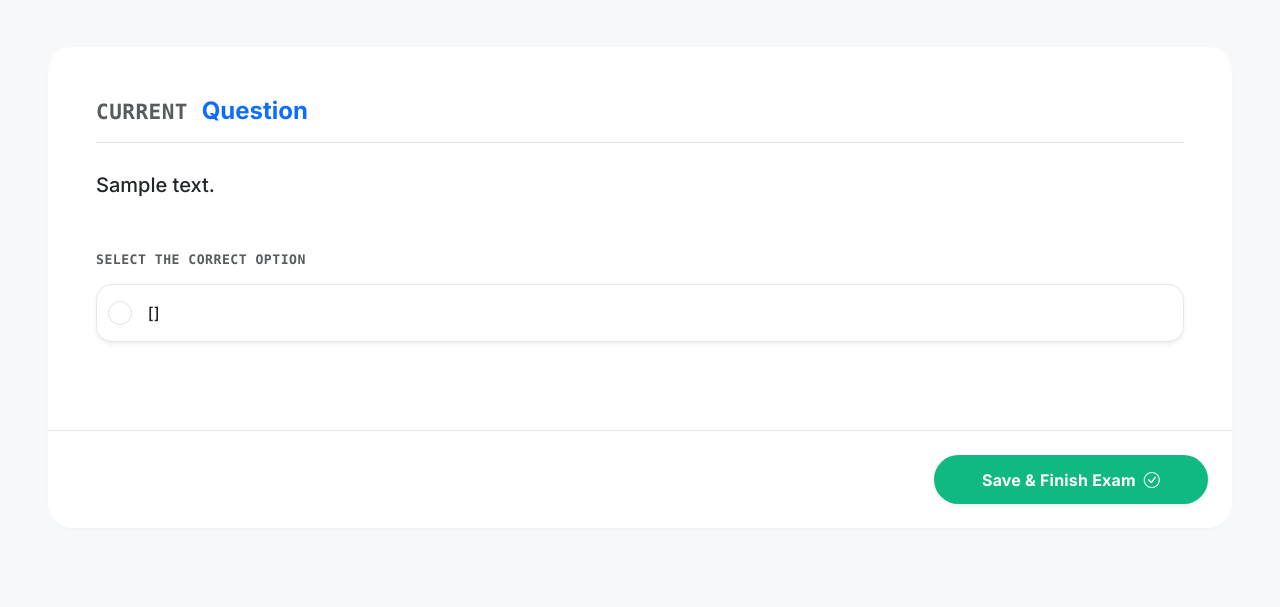
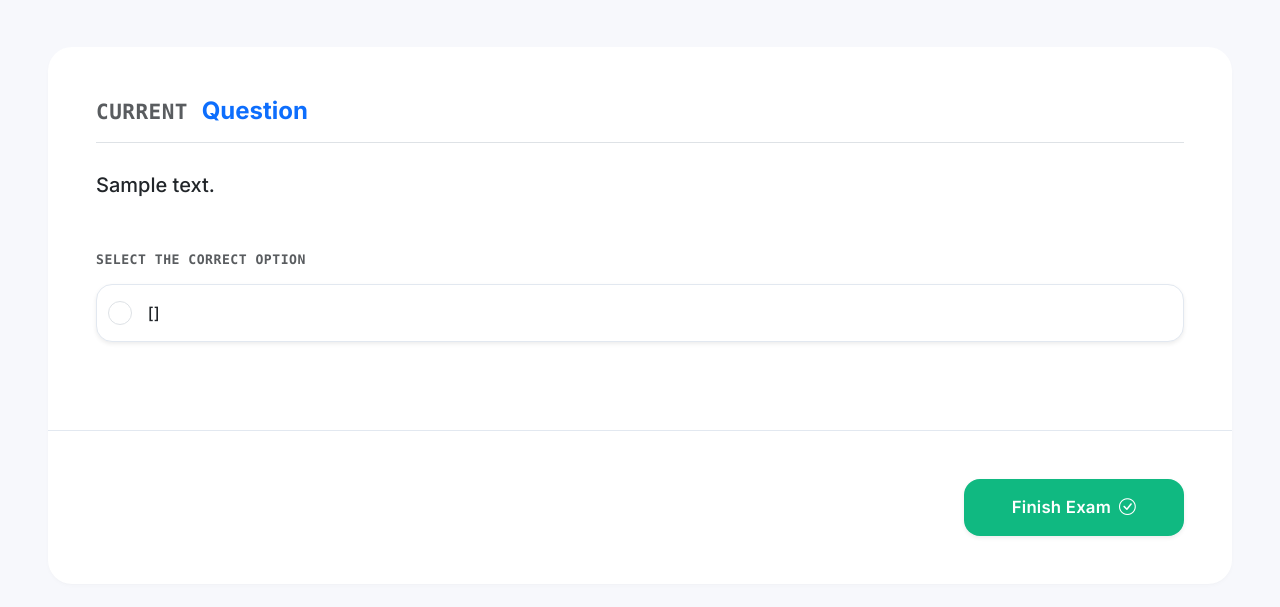
Before and after one commit to Aniket182001/Exam-portal, a Python web app: template app/templates/student/question.html in a window 1280 px wide. Shown: the part 97-704 px from the top of the page. Run offline with Jinja, Linux system fonts and the light colour scheme; the template is opened without the code that fills it: most values are stand-ins (such as "Sample title", 1, 10 or a date in 2020).

Commit message:
Enhance UX by moving navigation buttons to sticky sidebar palette

```diff
--- a/app/templates/student/question.html
+++ b/app/templates/student/question.html
@@ -90,36 +90,30 @@
                         </div>
                     </div>
 
-                    <!-- Navigation Footer -->
-                    <div class="card-footer bg-light-subtle border-top p-4 d-flex flex-column flex-sm-row justify-content-between gap-3">
-                        <div class="d-grid d-sm-block">
-                            {% if question_number > 1 %}
-                            <button type="submit" name="action" value="prev" class="btn btn-outline-secondary btn-lg px-4 rounded-pill fw-bold shadow-sm">
-                                <i class="bi bi-arrow-left me-1"></i> Previous
+                    <!-- Navigation Footer (Fallback if palette is disabled) -->
+                    {% if not (exam.allow_question_navigation and exam.show_question_numbers) %}
+                    <div class="card-footer bg-white border-top p-4 p-lg-5 d-flex justify-content-end">
+                        {% if question_number < total_questions %}
+                        <button type="submit" name="action" value="next" class="btn btn-apple-primary px-5 py-3 shadow-sm d-inline-flex align-items-center" style="border-radius: 16px; font-size: 1.05rem;">
+                            Next <i class="bi bi-arrow-right ms-2"></i>
+                        </button>
+                        {% else %}
+                        <button type="submit" name="action" value="finish" class="btn btn-success px-5 py-3 shadow-sm d-inline-flex align-items-center" style="border-radius: 16px; font-size: 1.05rem; font-weight: 600;">
+                            Finish Exam <i class="bi bi-check-circle ms-2"></i>
                         </button>
                         {% endif %}
                     </div>
-                        <div class="d-grid d-sm-block">
-                            {% if question_number < total_questions %}
-                            <button type="submit" name="action" value="next" class="btn btn-primary btn-lg px-5 rounded-pill fw-bold shadow-sm action-next">
-                                Save & Next <i class="bi bi-arrow-right ms-1"></i>
-                            </button>
-                            {% else %}
-                            <button type="submit" name="action" value="finish" class="btn btn-success btn-lg px-5 rounded-pill fw-bold shadow-sm action-next">
-                                Save & Finish Exam <i class="bi bi-check-circle ms-1"></i>
-                            </button>
                     {% endif %}
                 </div>
             </div>
-                </div>
-            </div>
 
-            <!-- Sidebar Palette -->
+            <!-- Sidebar Palette & Navigation -->
             {% if exam.allow_question_navigation and exam.show_question_numbers %}
             <div class="col-xl-3 col-lg-4">
-                <div class="card border-0 shadow-sm rounded-xl sticky-top z-1" style="top: 20px;">
-                    <div class="card-header bg-white border-bottom py-3 text-center">
-                        <h6 class="mb-0 text-dark fw-bold text-uppercase letter-wide small"><i class="bi bi-grid-3x3-gap-fill text-primary me-2"></i>Question Palette</h6>
+                <div class="sticky-top z-1" style="top: 20px;">
+                    <div class="apple-card-soft mb-4">
+                        <div class="card-header bg-white border-bottom py-3 text-center" style="border-radius: 28px 28px 0 0;">
+                            <h6 class="mb-0 text-dark fw-bold text-uppercase letter-wide small" style="letter-spacing: 0.05em;"><i class="bi bi-grid-3x3-gap-fill text-primary me-2"></i>Question Palette</h6>
                         </div>
                         <div class="card-body p-3 p-xl-4">
                             <div class="palette-grid gap-2 mb-4">
@@ -154,6 +148,26 @@
                                     <span class="small text-secondary fw-medium">Not Answered</span>
                                 </div>
                             </div>
+                        </div>
+                    </div>
+
+                    <!-- Navigation Controls (Stacked) -->
+                    <div class="d-flex flex-column gap-3">
+                        {% if question_number < total_questions %}
+                        <button type="submit" name="action" value="next" class="btn btn-apple-primary w-100 py-3 shadow-sm d-flex justify-content-center align-items-center" style="border-radius: 16px; font-size: 1.05rem;">
+                            Next <i class="bi bi-arrow-right ms-2"></i>
+                        </button>
+                        {% else %}
+                        <button type="submit" name="action" value="finish" class="btn btn-success w-100 py-3 shadow-sm d-flex justify-content-center align-items-center" style="border-radius: 16px; font-size: 1.05rem; font-weight: 600;">
+                            Finish Exam <i class="bi bi-check-circle ms-2"></i>
+                        </button>
+                        {% endif %}
+
+                        {% if question_number > 1 %}
+                        <button type="submit" name="action" value="prev" class="btn w-100 py-3 border-0 transition-fast" style="border-radius: 16px; font-weight: 600; color: #1D1D1F; background-color: #F5F5F7;">
+                            <i class="bi bi-arrow-left me-2"></i> Previous
+                        </button>
+                        {% endif %}
                     </div>
                 </div>
             </div>
```
Lines whose indentation alone changed are shown as unchanged.
